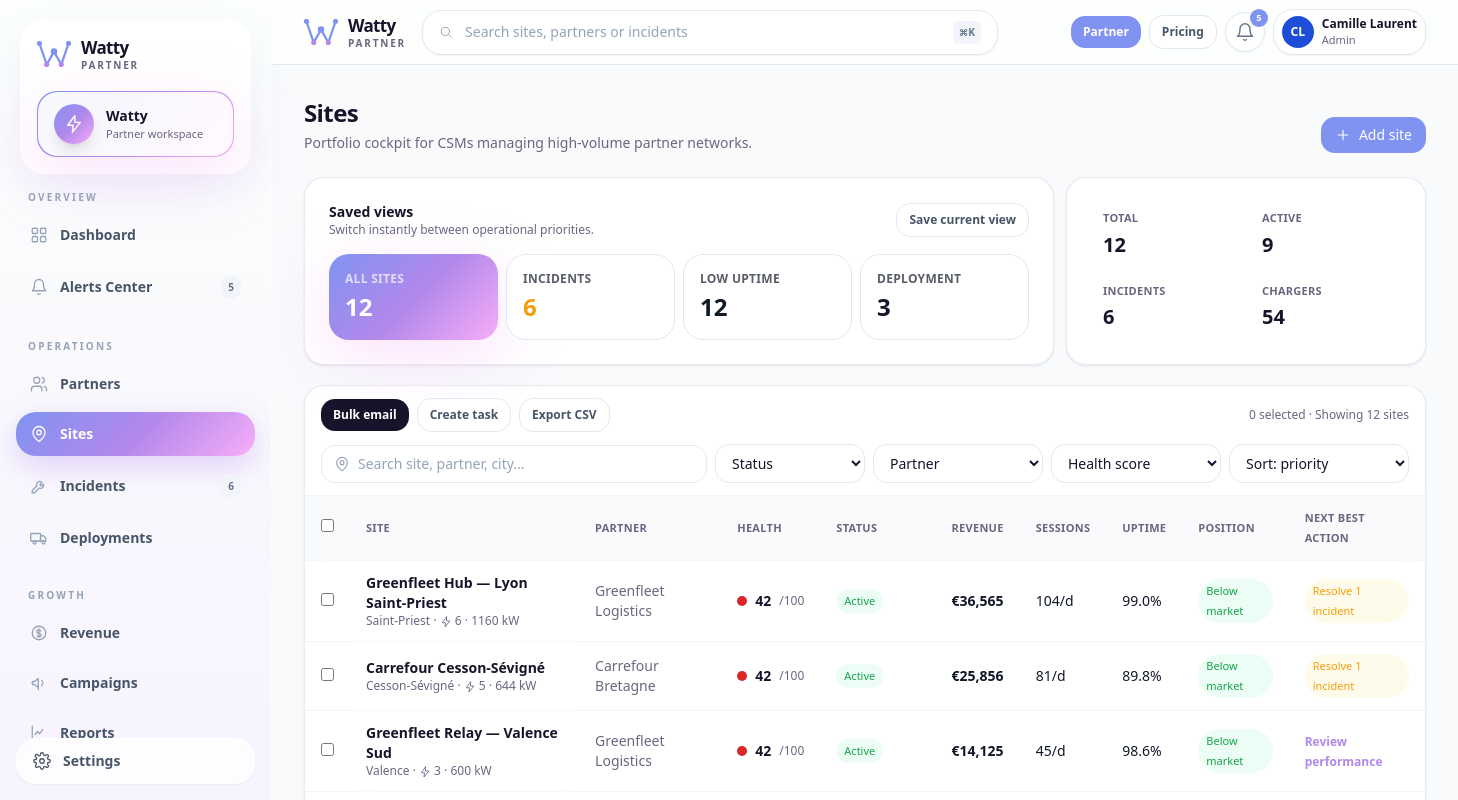
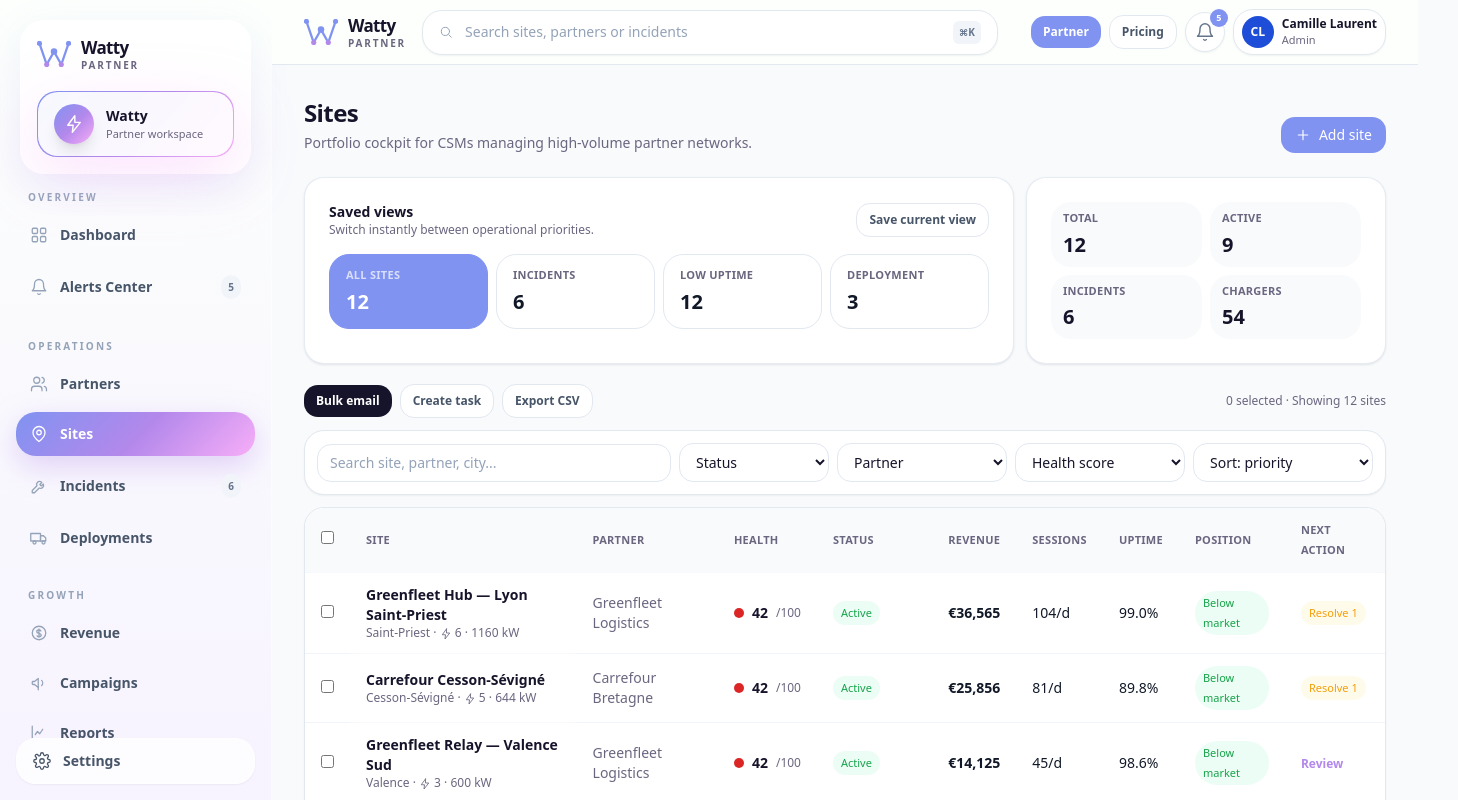
Before and after one commit to berthiertimothee-cell/WattyPartner, a Next.js app: page /sites in a window 1280 px wide. Shown: the top 800 px of the page, 1458 px wide, since content can reach past the window. Built offline with nearby package versions, Linux system fonts and the light colour scheme.

Commit message:
Use shared DataTable on Partner sites page

```diff
--- a/src/app/sites/page.tsx
+++ b/src/app/sites/page.tsx
@@ -4,6 +4,10 @@ import { PageHeader, ActionButton } from "@/components/ui";
 import { PositionBadge, SiteStatusBadge } from "@/components/StatusBadge";
 import { BoltIcon, PinIcon, PlusIcon } from "@/components/Icons";
 import { formatMoney, formatNumber, formatPercent } from "@/lib/utils";
+import { DataTable, FilterBar, SavedView, type DataTableColumn } from "@/components/DataTable";
+import type { Site } from "@/lib/types";
+
+type SiteRow = Site & { partnerName: string; openIncidents: number; health: number; position?: React.ReactNode };
 
 export default function SitesPage() {
   const sites = getSites();
@@ -12,6 +16,44 @@ export default function SitesPage() {
   const openIncidentsBySite = new Map(sites.map((s) => [s.id, getIncidents({ siteId: s.id, openOnly: true }).length]));
   const totalOpen = Array.from(openIncidentsBySite.values()).reduce((a, b) => a + b, 0);
 
+  const rows: SiteRow[] = sites.map((s) => {
+    const open = openIncidentsBySite.get(s.id) ?? 0;
+    const b = getBenchmark(s.id);
+    return {
+      ...s,
+      partnerName: partnerNameById.get(s.partnerId) ?? "—",
+      openIncidents: open,
+      health: Math.max(42, Math.min(99, Math.round((s.uptimePct || 90) - open * 8 + (s.monthly.length ? 4 : -10)))),
+      position: b ? <PositionBadge position={b.position} /> : <span className="text-xs text-slate-400">—</span>,
+    };
+  });
+
+  const columns: DataTableColumn<SiteRow>[] = [
+    {
+      key: "site",
+      header: "Site",
+      sticky: true,
+      render: (s) => (
+        <div>
+          <Link href={`/sites/${s.id}`} className="font-bold text-ink hover:text-brand-600">{s.name}</Link>
+          <div className="text-xs text-muted">{s.city} · <BoltIcon className="inline h-3 w-3" /> {s.chargerCount} · {s.totalPowerKw} kW</div>
+        </div>
+      ),
+    },
+    { key: "partner", header: "Partner", render: (s) => <span className="text-muted">{s.partnerName}</span> },
+    { key: "health", header: "Health", render: (s) => <Health value={s.health} /> },
+    { key: "status", header: "Status", render: (s) => <SiteStatusBadge status={s.status} /> },
+    { key: "revenue", header: "Revenue", render: (s) => <span className="font-semibold tabular-nums">{s.monthly.length ? formatMoney(s.revenuePerMonthEur) : "—"}</span> },
+    { key: "sessions", header: "Sessions", render: (s) => <span className="tabular-nums">{s.monthly.length ? formatNumber(s.sessionsPerDay) : "—"}/d</span> },
+    { key: "uptime", header: "Uptime", render: (s) => <span className="tabular-nums">{s.monthly.length ? formatPercent(s.uptimePct, 1) : "—"}</span> },
+    { key: "position", header: "Position", render: (s) => s.position },
+    {
+      key: "action",
+      header: "Next action",
+      render: (s) => s.openIncidents > 0 ? <Link href={`/sites/${s.id}`} className="badge bg-amber-50 text-warning">Resolve {s.openIncidents}</Link> : <Link href={`/sites/${s.id}`} className="text-xs font-bold text-brand-600">Review</Link>,
+    },
+  ];
+
   return (
     <div className="space-y-5">
       <PageHeader title="Sites" subtitle="Portfolio cockpit for CSMs managing high-volume partner networks." actions={<ActionButton variant="primary"><PlusIcon className="h-4 w-4" /> Add site</ActionButton>} />
@@ -19,21 +61,18 @@ export default function SitesPage() {
       <div className="grid gap-3 xl:grid-cols-[1fr_360px]">
         <div className="card card-pad">
           <div className="mb-4 flex flex-wrap items-center justify-between gap-3">
-            <div>
-              <p className="text-sm font-bold text-ink">Saved views</p>
-              <p className="text-xs text-muted">Switch instantly between operational priorities.</p>
-            </div>
+            <div><p className="text-sm font-bold text-ink">Saved views</p><p className="text-xs text-muted">Switch instantly between operational priorities.</p></div>
             <button className="rounded-xl border border-slate-200 bg-white px-3 py-2 text-xs font-bold text-slate-600 hover:bg-slate-50">Save current view</button>
           </div>
           <div className="grid gap-2 md:grid-cols-4">
-            <View label="All sites" value={sites.length} active />
-            <View label="Incidents" value={totalOpen} tone="warning" />
-            <View label="Low uptime" value={sites.filter((s) => s.uptimePct < 95).length} />
-            <View label="Deployment" value={sites.filter((s) => s.status !== "active").length} />
+            <SavedView label="All sites" count={sites.length} active />
+            <SavedView label="Incidents" count={totalOpen} />
+            <SavedView label="Low uptime" count={sites.filter((s) => s.uptimePct < 95).length} />
+            <SavedView label="Deployment" count={sites.filter((s) => s.status !== "active").length} />
           </div>
         </div>
 
-        <div className="card card-pad bg-watty-gradient-soft">
+        <div className="card card-pad">
           <div className="grid grid-cols-2 gap-2">
             <Kpi label="Total" value={`${sites.length}`} />
             <Kpi label="Active" value={`${active}`} />
@@ -43,69 +82,24 @@ export default function SitesPage() {
         </div>
       </div>
 
-      <div className="card overflow-hidden">
-        <div className="border-b border-slate-100 bg-white/80 px-4 py-3">
-          <div className="mb-3 flex flex-wrap items-center gap-2">
+      <div className="space-y-3">
+        <div className="flex flex-wrap items-center gap-2">
           <button className="rounded-xl bg-ink px-3 py-2 text-xs font-bold text-white">Bulk email</button>
           <button className="rounded-xl border border-slate-200 bg-white px-3 py-2 text-xs font-bold text-slate-600">Create task</button>
           <button className="rounded-xl border border-slate-200 bg-white px-3 py-2 text-xs font-bold text-slate-600">Export CSV</button>
           <span className="ml-auto text-xs font-medium text-muted">0 selected · Showing {sites.length} sites</span>
         </div>
-          <div className="flex flex-wrap items-center gap-2">
-            <div className="flex min-w-[280px] flex-1 items-center gap-2 rounded-xl border border-slate-200 bg-white px-3 py-2 text-sm text-slate-400"><PinIcon className="h-4 w-4" />Search site, partner, city...</div>
+        <FilterBar searchPlaceholder="Search site, partner, city...">
           <select className="input max-w-[150px]"><option>Status</option></select>
           <select className="input max-w-[170px]"><option>Partner</option></select>
           <select className="input max-w-[170px]"><option>Health score</option></select>
           <select className="input max-w-[180px]"><option>Sort: priority</option></select>
-          </div>
-        </div>
-
-        <div className="overflow-x-auto">
-          <table className="w-full min-w-[1120px] text-sm">
-            <thead className="sticky top-0 z-10 bg-slate-50/95 backdrop-blur">
-              <tr>
-                <th className="w-10 px-4 py-3"><input type="checkbox" /></th>
-                <th className="px-4 py-3">Site</th>
-                <th className="px-4 py-3">Partner</th>
-                <th className="px-4 py-3">Health</th>
-                <th className="px-4 py-3">Status</th>
-                <th className="px-4 py-3">Revenue</th>
-                <th className="px-4 py-3">Sessions</th>
-                <th className="px-4 py-3">Uptime</th>
-                <th className="px-4 py-3">Position</th>
-                <th className="px-4 py-3">Next best action</th>
-              </tr>
-            </thead>
-            <tbody>
-              {sites.map((s) => {
-                const b = getBenchmark(s.id);
-                const open = openIncidentsBySite.get(s.id) ?? 0;
-                const health = Math.max(42, Math.min(99, Math.round((s.uptimePct || 90) - open * 8 + (s.monthly.length ? 4 : -10))));
-                return (
-                  <tr key={s.id} className="table-row hover:bg-slate-50/90">
-                    <td className="px-4 py-3"><input type="checkbox" /></td>
-                    <td className="sticky left-0 bg-white/95 px-4 py-3 backdrop-blur">
-                      <Link href={`/sites/${s.id}`} className="font-bold text-ink hover:text-brand-600">{s.name}</Link>
-                      <div className="text-xs text-muted">{s.city} · <BoltIcon className="inline h-3 w-3" /> {s.chargerCount} · {s.totalPowerKw} kW</div>
-                    </td>
-                    <td className="px-4 py-3 text-muted">{partnerNameById.get(s.partnerId)}</td>
-                    <td className="px-4 py-3"><Health value={health} /></td>
-                    <td className="px-4 py-3"><SiteStatusBadge status={s.status} /></td>
-                    <td className="px-4 py-3 tabular-nums font-semibold">{s.monthly.length ? formatMoney(s.revenuePerMonthEur) : "—"}</td>
-                    <td className="px-4 py-3 tabular-nums">{s.monthly.length ? formatNumber(s.sessionsPerDay) : "—"}/d</td>
-                    <td className="px-4 py-3 tabular-nums">{s.monthly.length ? formatPercent(s.uptimePct, 1) : "—"}</td>
-                    <td className="px-4 py-3">{b ? <PositionBadge position={b.position} /> : <span className="text-xs text-slate-400">—</span>}</td>
-                    <td className="px-4 py-3">{open > 0 ? <Link href={`/sites/${s.id}`} className="badge bg-amber-50 text-warning">Resolve {open} incident{open > 1 ? "s" : ""}</Link> : <Link href={`/sites/${s.id}`} className="text-xs font-bold text-brand-600">Review performance</Link>}</td>
-                  </tr>
-                );
-              })}
-            </tbody>
-          </table>
-        </div>
+        </FilterBar>
+        <DataTable rows={rows} columns={columns} getRowKey={(row) => row.id} />
       </div>
     </div>
   );
 }
-function Kpi({ label, value }: { label: string; value: string }) { return <div className="rounded-2xl bg-white/80 px-3 py-2"><div className="stat-label">{label}</div><div className="mt-1 text-xl font-black tabular-nums text-ink">{value}</div></div>; }
-function View({ label, value, active, tone }: { label: string; value: number; active?: boolean; tone?: "warning" }) { return <button className={active ? "rounded-2xl bg-watty-gradient p-4 text-left text-white shadow-glow" : "rounded-2xl border border-slate-200 bg-white p-4 text-left hover:shadow-cardHover"}><div className="text-xs font-bold uppercase tracking-wide opacity-70">{label}</div><div className={tone === "warning" ? "mt-1 text-2xl font-black text-warning" : "mt-1 text-2xl font-black"}>{value}</div></button>; }
+
+function Kpi({ label, value }: { label: string; value: string }) { return <div className="rounded-2xl bg-slate-50 px-3 py-2"><div className="stat-label">{label}</div><div className="mt-1 text-xl font-black tabular-nums text-ink">{value}</div></div>; }
 function Health({ value }: { value: number }) { const good = value >= 85; const mid = value >= 70; return <div className="flex items-center gap-2"><span className={good ? "h-2.5 w-2.5 rounded-full bg-success" : mid ? "h-2.5 w-2.5 rounded-full bg-warning" : "h-2.5 w-2.5 rounded-full bg-danger"} /><span className="font-bold tabular-nums text-ink">{value}</span><span className="text-xs text-muted">/100</span></div>; }
```
Lines whose indentation alone changed are shown as unchanged.
